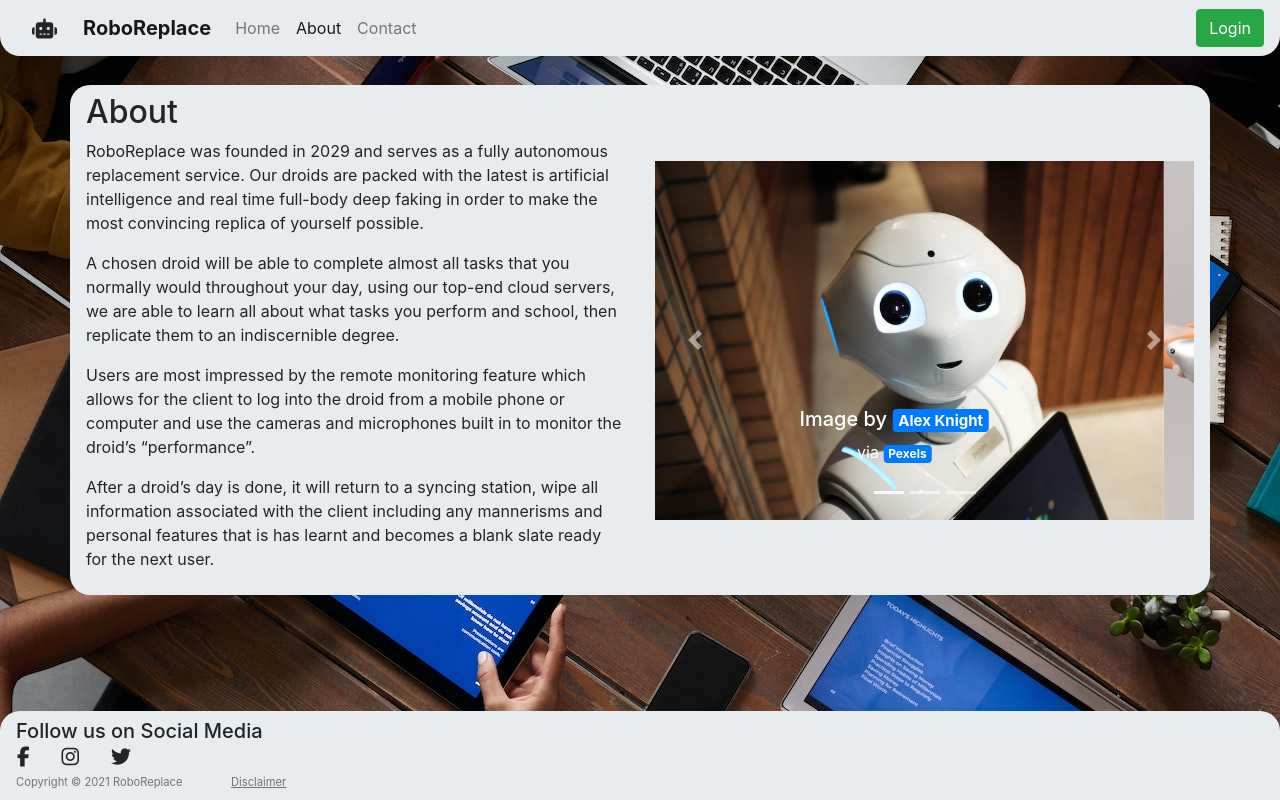
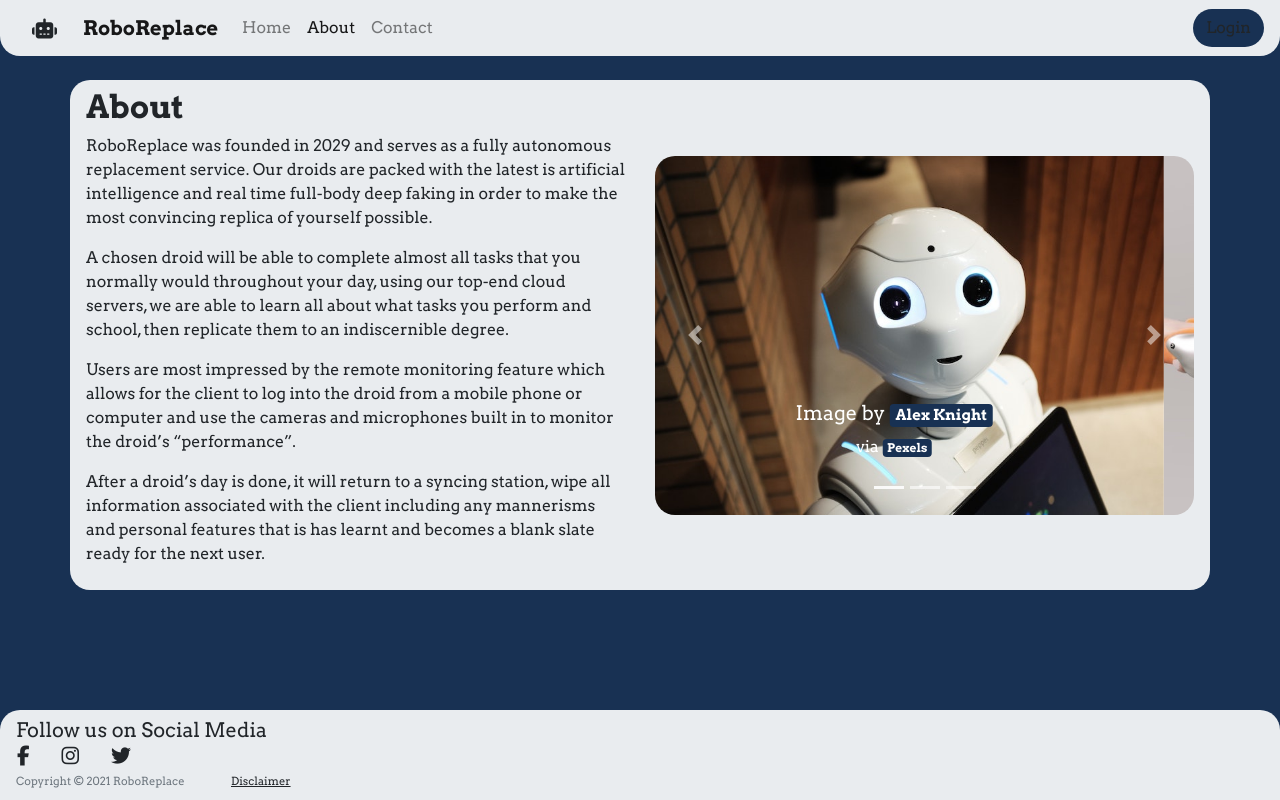
Before and after one commit to oligray27/portfolio, a plain HTML site: page roboreplace/about.html in a window 1280 px wide. Drawn offline with nearby package versions, Linux system fonts and the light colour scheme.

Commit message:
added roboreplace

```diff
--- a/roboreplace/about.html
+++ b/roboreplace/about.html
@@ -12,15 +12,23 @@
 
     <script src="https://unpkg.com/moment"></script>
 
+    <link rel="preconnect" href="https://fonts.gstatic.com">
+    <link
+        href="https://fonts.googleapis.com/css2?family=Open+Sans:ital,wght@0,300;0,400;0,600;0,700;0,800;1,300;1,400;1,600;1,700;1,800&amp;display=swap"
+        rel="stylesheet">
+
+    <link href="https://fonts.googleapis.com/css2?family=Arvo:ital,wght@0,400;0,700;1,400;1,700&display=swap" rel="stylesheet">
+
+
     <script src="https://kit.fontawesome.com/259b42d785.js" crossorigin="anonymous"></script>
 
-    <title>Hi!</title>
+    <title>RoboReplace</title>
 </head>
 
-<body onload="welcome()">
+<body style="background-color:#183153">
 
     <nav class="navbar navbar-expand-lg navbar-light bg-custom fixed-top">
-        <i class="d-inline fas fa-robot fa-lg" style="margin-right: 10px; width: 30; height: 30;"></i>
+        <i id="nav-logo" class="d-inline fas fa-robot fa-lg" style="margin-right: 10px; width: 30; height: 30;"></i>
         <a class="navbar-brand" href="#"><strong>RoboReplace</strong></a>
         <button class="navbar-toggler" type="button" data-toggle="collapse" data-target="#navbarNav"
             aria-controls="navbarNav" aria-expanded="false" aria-label="Toggle navigation">
@@ -39,20 +47,28 @@
                 </li>
             </ul>
             <form class="form-inline my-2 my-lg-0">
-                <button class="btn btn-success my-2 my-sm-0" type="submit">Login</button>
+                <button id="login-btn" class="btn my-2 my-sm-0" type="submit">Login</button>
             </form>
         </div>
     </nav>
 
     <div class="d-flex">
-        <div class="container" id="hero" style="margin-top: 85px;">
+        <div class="container" id="hero" style="margin-top: 80px;">
             <div class="row  align-items-center">
                 <div class="col-md">
-                <h2>About</h1>
-                    <p>RoboReplace was founded in 2029 and serves as a fully autonomous replacement service. Our droids are packed with the latest is artificial intelligence and real time full-body deep faking in order to make the most convincing replica of yourself possible.</p>
-                    <p>A chosen droid will be able to complete almost all tasks that you normally would throughout your day, using our top-end cloud servers, we are able to learn all about what tasks you perform and school, then replicate them to an indiscernible degree. </p>
-                    <p>Users are most impressed by the remote monitoring feature which allows for the client to log into the droid from a mobile phone or computer and use the cameras and microphones built in to monitor the droid’s “performance”.</p>
-                    <p>After a droid’s day is done, it will return to a syncing station, wipe all information associated with the client including any mannerisms and personal features that is has learnt and becomes a blank slate ready for the next user.</p>
+                    <h2 style="font-weight: 600;">About</h2>
+                        <p>RoboReplace was founded in 2029 and serves as a fully autonomous replacement service. Our
+                            droids are packed with the latest is artificial intelligence and real time full-body deep
+                            faking in order to make the most convincing replica of yourself possible.</p>
+                        <p>A chosen droid will be able to complete almost all tasks that you normally would throughout
+                            your day, using our top-end cloud servers, we are able to learn all about what tasks you
+                            perform and school, then replicate them to an indiscernible degree. </p>
+                        <p>Users are most impressed by the remote monitoring feature which allows for the client to log
+                            into the droid from a mobile phone or computer and use the cameras and microphones built in
+                            to monitor the droid’s “performance”.</p>
+                        <p>After a droid’s day is done, it will return to a syncing station, wipe all information
+                            associated with the client including any mannerisms and personal features that is has learnt
+                            and becomes a blank slate ready for the next user.</p>
                 </div>
                 <div class="col-md">
                     <div id="carouselIndicators" class="carousel slide" data-ride="carousel">
@@ -61,25 +77,28 @@
                             <li data-target="#carouselIndicators" data-slide-to="1"></li>
                             <li data-target="#carouselIndicators" data-slide-to="2"></li>
                         </ol>
-                    <div class="carousel-inner">
+                        <div class="carousel-inner" style="border-radius: 20px;">
                             <div class="carousel-item active">
                                 <img class="d-block w-100" src="/images/carousel1.jpg" alt="First slide">
                                 <div class="carousel-caption d-none d-md-block">
-                            <h5>Image by <a class="badge badge-primary" href="https://www.pexels.com/@agk42">Alex Knight</a></h5>
-                            <p>via <a class="badge badge-primary" href="https://www.pexels.com">Pexels</a></p>
+                                    <h5>Image by <a class="badge badge-dark" href="https://www.pexels.com/@agk42">Alex
+                                            Knight</a></h5>
+                                    <p>via <a class="badge badge-dark" href="https://www.pexels.com">Pexels</a></p>
                                 </div>
                             </div>
                             <div class="carousel-item">
                                 <img class="d-block w-100" src="/images/carousel2.jpg" alt="Second slide">
                                 <div class="carousel-caption d-none d-md-block">
-                            <h5>Image by <a class="badge badge-primary" href="https://omycotton.com/">cottonbro</a></h5>
+                                    <h5>Image by <a class="badge badge-primary"
+                                            href="https://omycotton.com/">cottonbro</a></h5>
                                     <p>via <a class="badge badge-primary" href="https://www.pexels.com">Pexels</a></p>
                                 </div>
                             </div>
                             <div class="carousel-item">
                                 <img class="d-block w-100" src="/images/carousel3.jpg" alt="Third slide">
                                 <div class="carousel-caption d-none d-md-block">
-                            <h5>Image by <a class="badge badge-primary" href="https://www.pexels.com/@onewayupdesigns">Luis J.</a></h5>
+                                    <h5>Image by <a class="badge badge-primary"
+                                            href="https://www.pexels.com/@onewayupdesigns">Luis J.</a></h5>
                                     <p>via <a class="badge badge-primary" href="https://www.pexels.com">Pexels</a></p>
                                 </div>
                             </div>
@@ -125,15 +144,19 @@
                     <span class="text-muted" style="font-size: 0.7rem;">Copyright © 2021 RoboReplace</span> <br>
                 </div>
                 <div class="col">
-                        <a id="disclaimer" style="font-size: 0.7rem; margin-bottom: 0px; color: #6c757d;" data-toggle="dropdown" aria-haspopup="true" aria-expanded="false">
+                    <a id="disclaimer" style="font-size: 0.7rem; margin-bottom: 0px; " data-toggle="dropdown"
+                        aria-haspopup="true" aria-expanded="false">
                         Disclaimer
                     </a>
                     <div class="dropdown-menu">
-                            <span class="text-muted" style="font-size: 0.7rem; margin-bottom: 0px;">RoboReplace is a fictitious brand created
+                        <span style="font-size: 0.7rem; margin-bottom: 0px;">RoboReplace is a fictitious brand created
                             solely for the purpose of the assessment
-                                of IN1010 at City, University of London, UK. All products and people associated with RoboReplace are
-                                also fictitious. Any resemblance to real brands, products, or people is purely coincidental. Information
-                                provided about the product is also fictitious and should not be constructed to be representative of
+                            of IN1010 at City, University of London, UK. All products and people associated with
+                            RoboReplace are
+                            also fictitious. Any resemblance to real brands, products, or people is purely coincidental.
+                            Information
+                            provided about the product is also fictitious and should not be constructed to be
+                            representative of
                             actual products on the market in a similar product category. </span>
                     </div>
                 </div>
--- a/roboreplace/styles/style.css
+++ b/roboreplace/styles/style.css
@@ -1,5 +1,9 @@
+*{
+  /* font-family: 'Open Sans', sans-serif; */
+  font-family: 'Arvo', serif;
+}
+
 body {
-  background-image: url(/images/bg.jpg);
   background-attachment: scroll;
   background-color: #e9ecef;
   height: 100%;
@@ -7,6 +11,30 @@ body {
 
 html {
   height: 100%;
+}
+
+#nav-logo{
+  animation: spin ease 1.5s;
+  animation-iteration-count: 1;
+  animation-fill-mode: forwards;
+}
+
+@keyframes spin {
+  from {transform:rotate(0deg);}
+  to {transform:rotate(360deg);}
+}
+
+.badge {
+  background-color: #183153;
+}
+
+#login-btn {
+  border-radius: 20px;
+  background-color: #183153;
+}
+
+#book-btn{
+  background-color: #183153;
 }
 
 #hero {
@@ -55,7 +83,7 @@ html {
 }
 
 
-#disclaimer{
+#disclaimer {
   text-decoration: underline !important;
 
 }
@@ -71,6 +99,6 @@ html {
 
 @media (max-width: 576px) {
   #hero {
-    margin-top: 80px;
+    margin-bottom: 118px;
   }
 }
```
Also changed, not shown: projects.html (+17 -1 lines), roboreplace/index.html (+29 -30 lines), 1 other file. Lines whose indentation alone changed are shown as unchanged.
